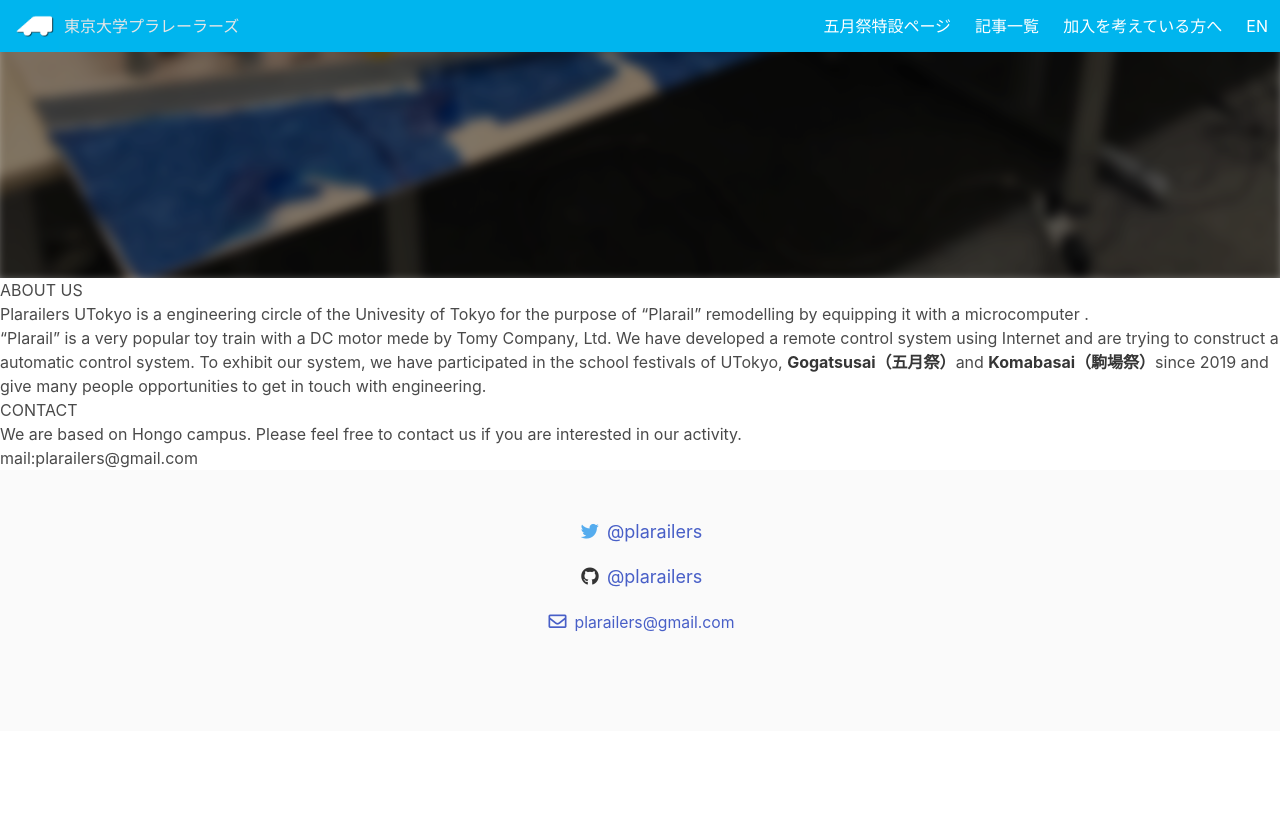
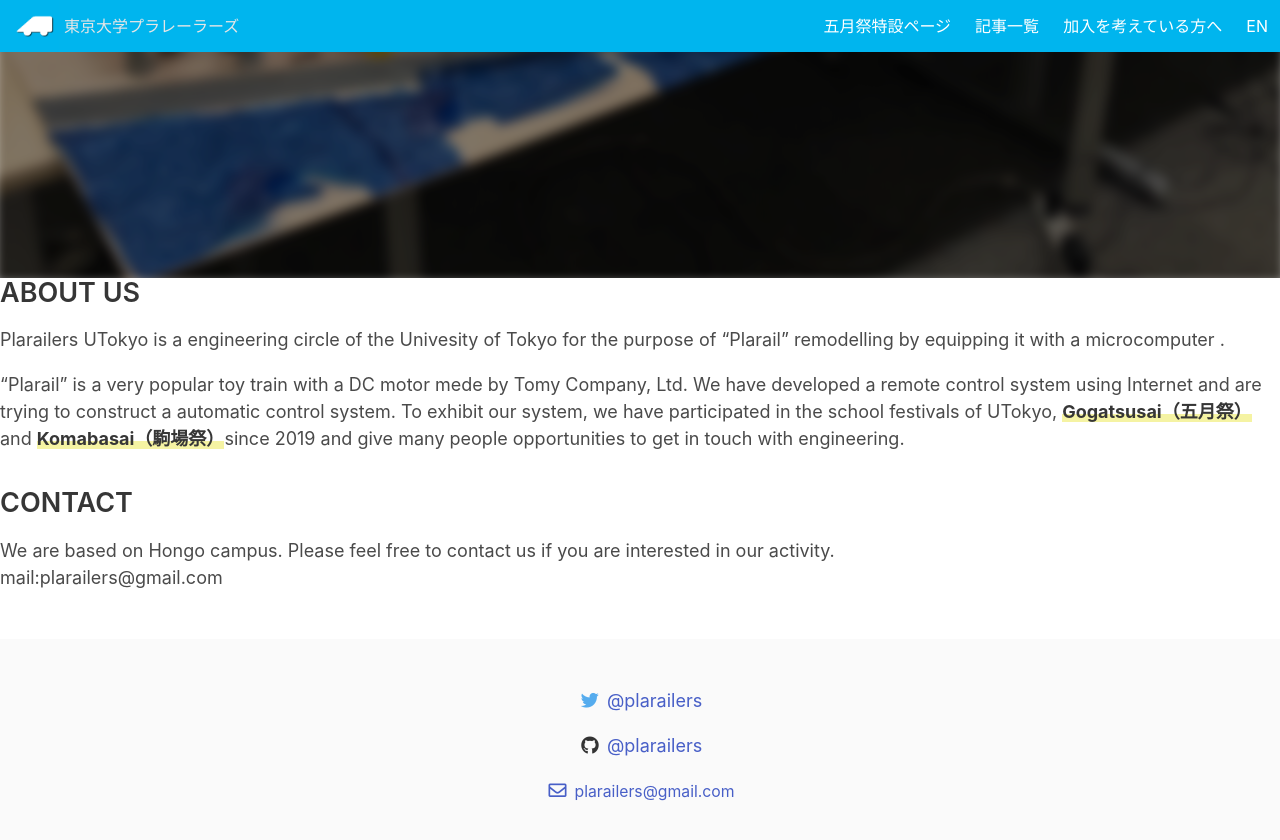
Before and after one commit to plarailers/plarailers.github.io, a Jekyll site: the page built from english/index.html, in a window 1280 px wide and 900 px high, scrolled down 674 px. Shown: the top 840 px of the window. Built offline with Jekyll 4.4.1, drawn with Linux system fonts in a browser that asks for light colours; nearby versions of some CDN libraries; before the commit the page ends 1405 px from its top, so only the background shows below that.

Commit message:
Update index.html

```diff
--- a/english/index.html
+++ b/english/index.html
@@ -11,6 +11,8 @@
     </div>
   </div>
 </section>
+<div class="mb-6">
+<div class="content">
 <h3>
   ABOUT US
 </h3>
@@ -30,3 +32,5 @@
 <br>
 mail:plarailers@gmail.com
 </p>
+</div>
+</div>
```
